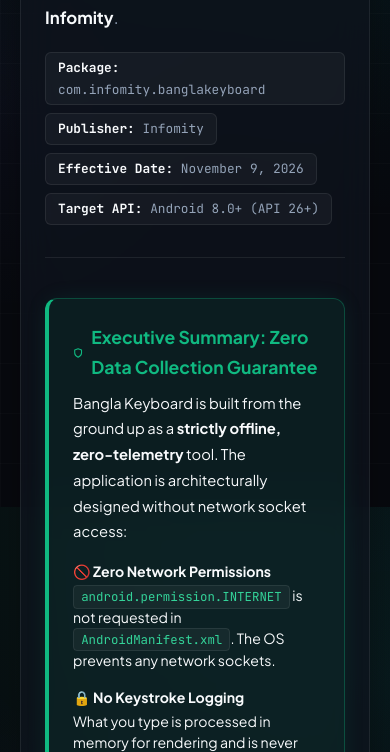
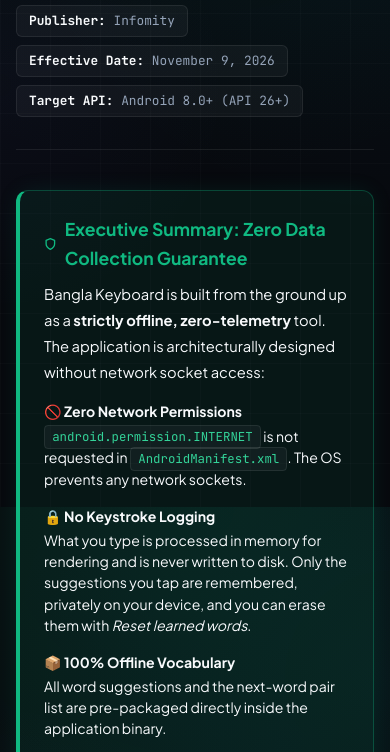
Before and after one commit to infomity/infomity.github.io, a plain HTML site: page bangla-keyboard/privacy/index.html in a window 390 px wide. Shown: the part 337-1089 px from the top of the page. Drawn offline with Linux system fonts and the light colour scheme.

Commit message:
Privacy pages: remove outer card so content uses full width on mobile

```diff
--- a/bangla-keyboard/privacy/index.html
+++ b/bangla-keyboard/privacy/index.html
@@ -186,14 +186,13 @@
       z-index: 1;
     }
 
+    /* Plain content wrapper (no outer card) so text uses the full page width */
     .doc-card {
-      background: var(--card-bg);
-      backdrop-filter: blur(20px);
-      -webkit-backdrop-filter: blur(20px);
-      border: 1px solid var(--card-border);
-      border-radius: 20px;
-      padding: 3.5rem 3rem;
-      box-shadow: var(--shadow);
+      background: none;
+      border: 0;
+      border-radius: 0;
+      padding: 0;
+      box-shadow: none;
     }
 
     .doc-header {
@@ -355,8 +354,9 @@
         align-items: flex-start;
         gap: 1rem;
       }
-      .doc-card {
-        padding: 2rem 1.5rem;
+      .doc-container {
+        padding: 0 1rem;
+        margin: 1.5rem auto 3.5rem auto;
       }
       h1 {
         font-size: 1.85rem;
```
Also changed, not shown: remogent/privacy/index.html (+9 -9 lines).
